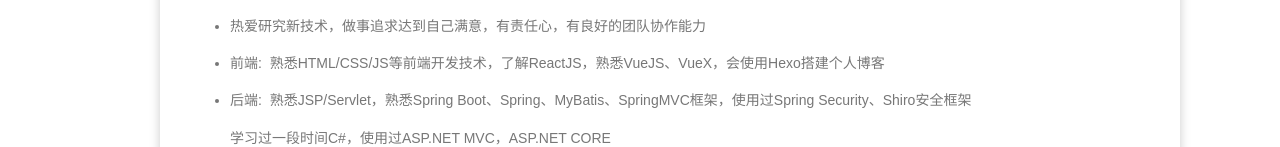
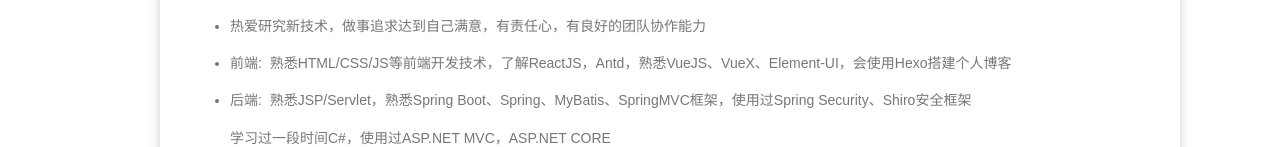
Before and after one commit to ZypCloudy/zypcloudy.github.io, a plain HTML site: page index.html in a window 1280 px wide. Shown: the part 1391-1538 px from the top of the page. Drawn offline with Linux system fonts and the light colour scheme.

Commit message:
Update index.html

```diff
--- a/index.html
+++ b/index.html
@@ -151,7 +151,7 @@
                 <p>热爱研究新技术，做事追求达到自己满意，有责任心，有良好的团队协作能力</p>
             </li>
             <li>
-                <p>前端:&nbsp;&nbsp;熟悉HTML/CSS/JS等前端开发技术，了解ReactJS，熟悉VueJS、VueX，会使用Hexo搭建个人博客</p>
+                <p>前端:&nbsp;&nbsp;熟悉HTML/CSS/JS等前端开发技术，了解ReactJS，Antd，熟悉VueJS、VueX、Element-UI，会使用Hexo搭建个人博客</p>
             </li>
             <li>
                 <p>后端:&nbsp;&nbsp;熟悉JSP/Servlet，熟悉Spring Boot、Spring、MyBatis、SpringMVC框架，使用过Spring Security、Shiro安全框架</p>
```
